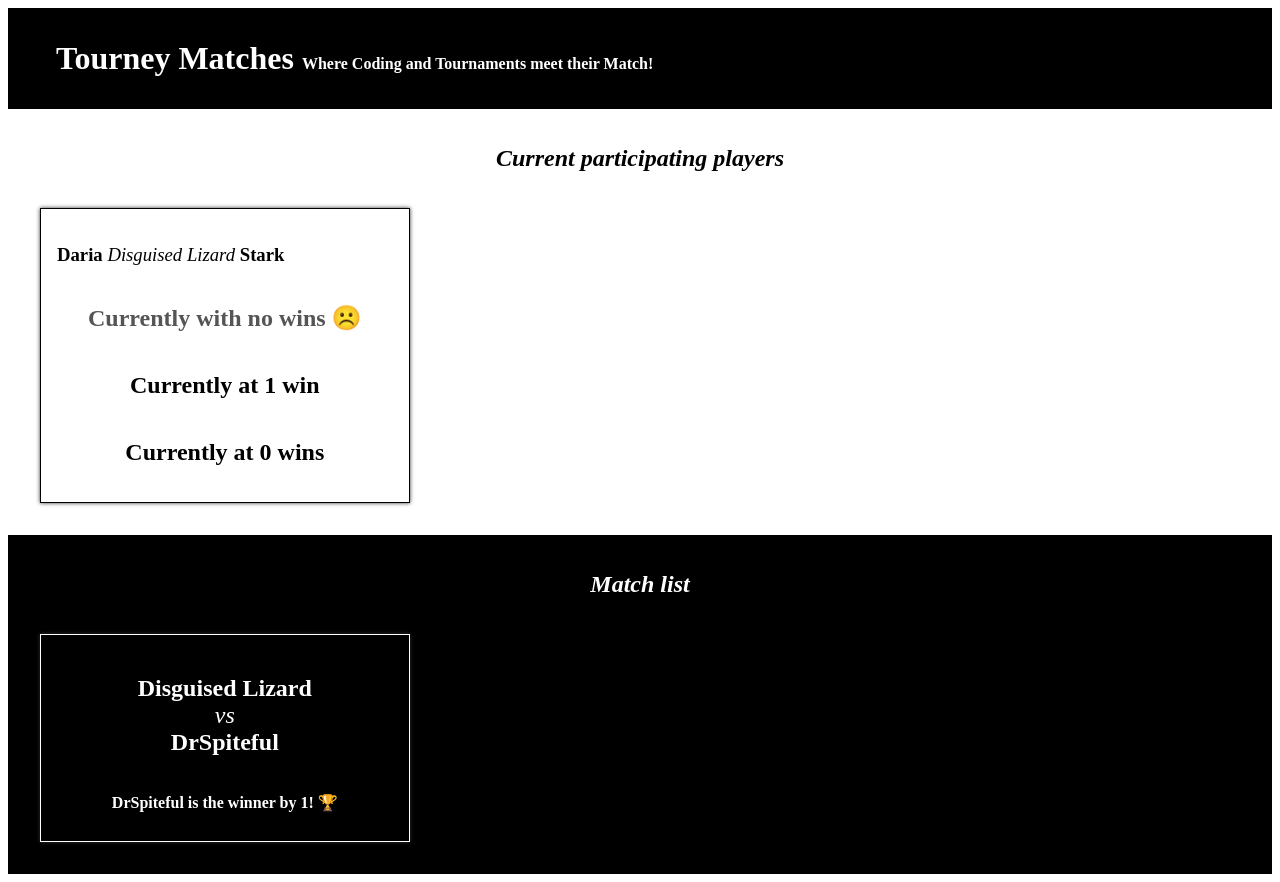
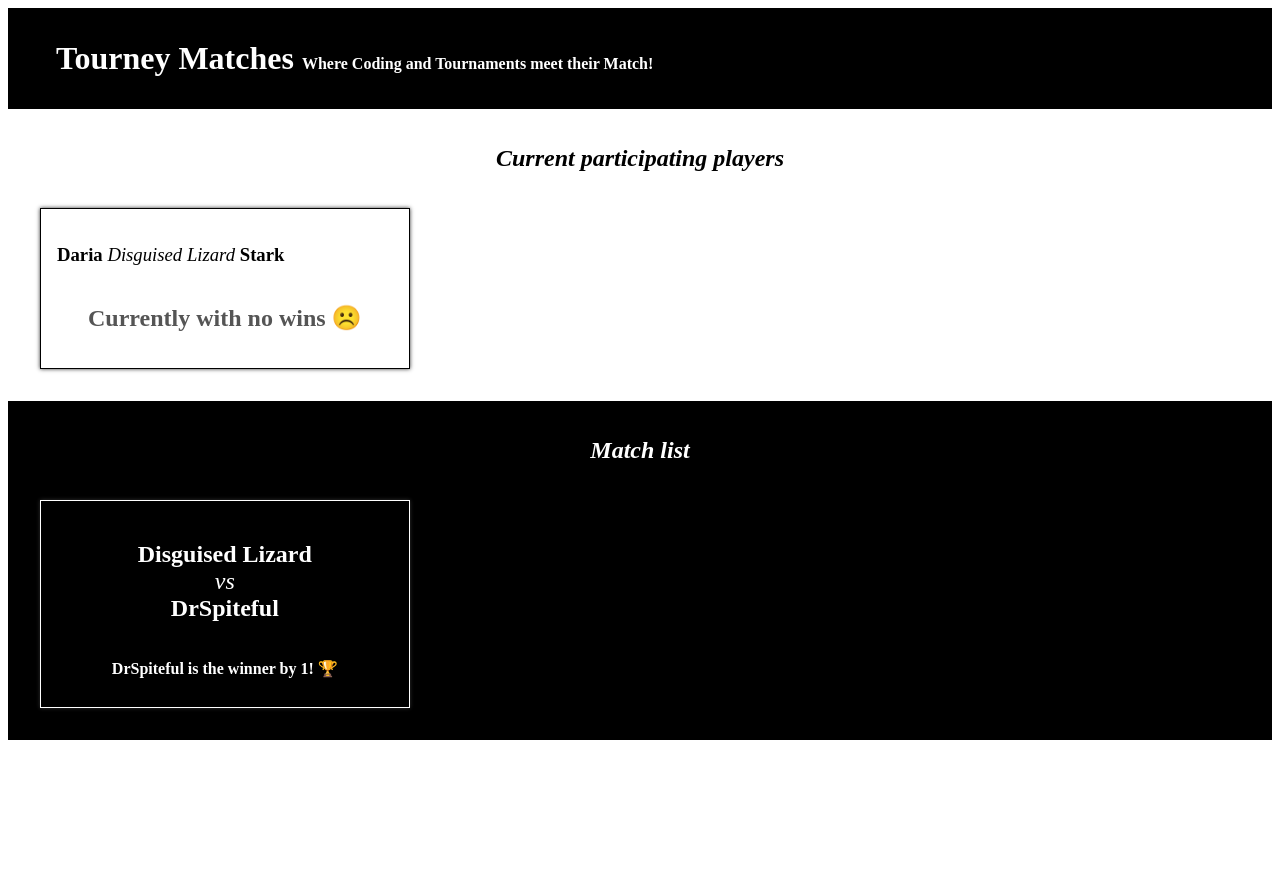
Before and after one commit to kazvee/tourney-matches, a React (Create React App) app: page / in a window 1280 px wide. After the commit the page ends 800 px from the top, so only its background shows below. Built offline with nearby package versions, Linux system fonts and the light colour scheme.

Commit message:
Add conditional rendering to display player total wins

```diff
--- a/src/components/Player.js
+++ b/src/components/Player.js
@@ -4,12 +4,9 @@
   return (
     <article className="Player">
       <h1>{props.firstName} <span>{props.gamerTag}</span> {props.lastName}</h1>
-      {/* To be shown when there are no wins */}
-      <h2 className="zero">Currently with no wins ☹️</h2>
-      {/* To be shown when there is 1 win */}
-      <h2>Currently at 1 win</h2>
-      {/* To be shown when there is more than one win */}
-      <h2>Currently at {props.wins} wins</h2>
+      {props.wins === 0 && <h2 className="zero">Currently with no wins ☹️</h2>}
+      {props.wins === 1 && <h2>Currently at {props.wins} win 🙂</h2>}
+      {props.wins > 1 && <h2>Currently at {props.wins} wins 😃</h2>}
     </article>
   );
 };
```
